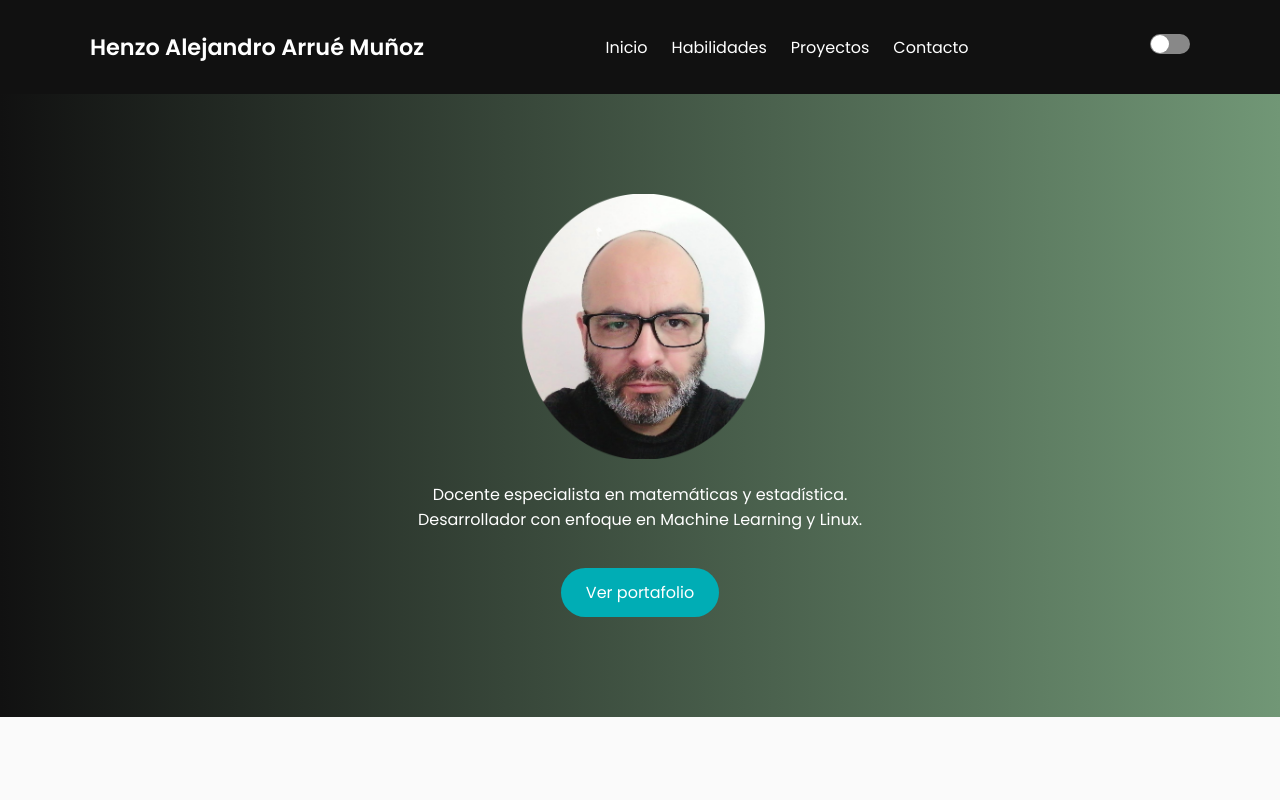
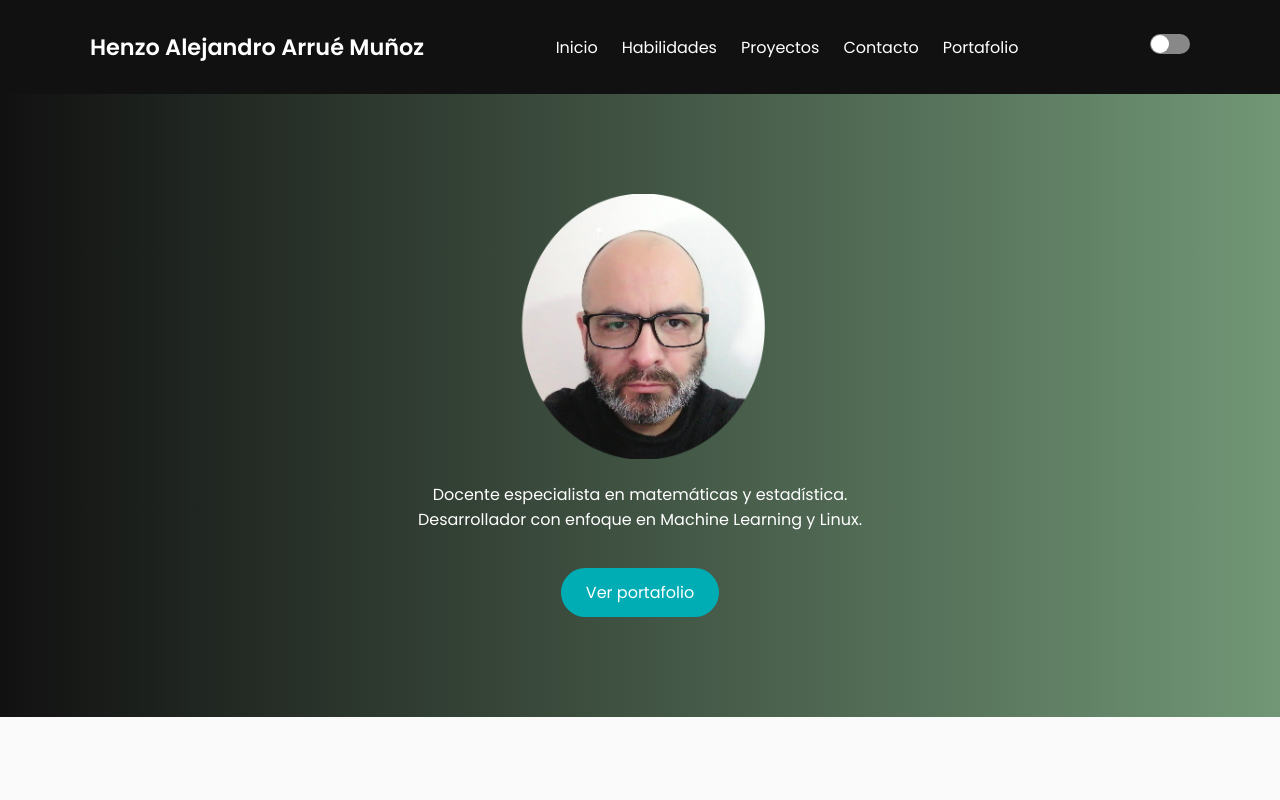
Before and after one commit to harrueds/harrueds.github.io, a plain HTML site: page index.html in a window 1280 px wide. Shown: the top 800 px of the page. Drawn offline with Linux system fonts and the light colour scheme.

```diff
--- a/index.html
+++ b/index.html
@@ -48,6 +48,7 @@
         <li><a href="#habilidades">Habilidades</a></li>
         <li><a href="#proyectos">Proyectos</a></li>
         <li><a href="#contacto">Contacto</a></li>
+        <li><a href="https://github.com/harrueds/harrueds.github.io">Portafolio</a></li>
       </ul>
     </nav>
     <!-- Botón modo oscuro -->
```
Also changed, not shown: 1 other file.
